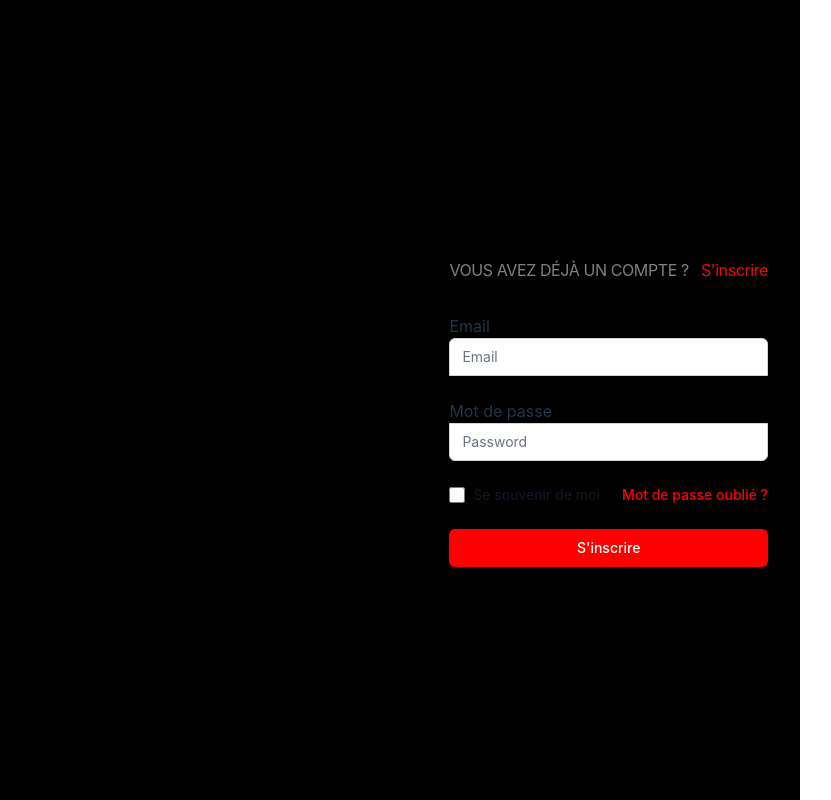
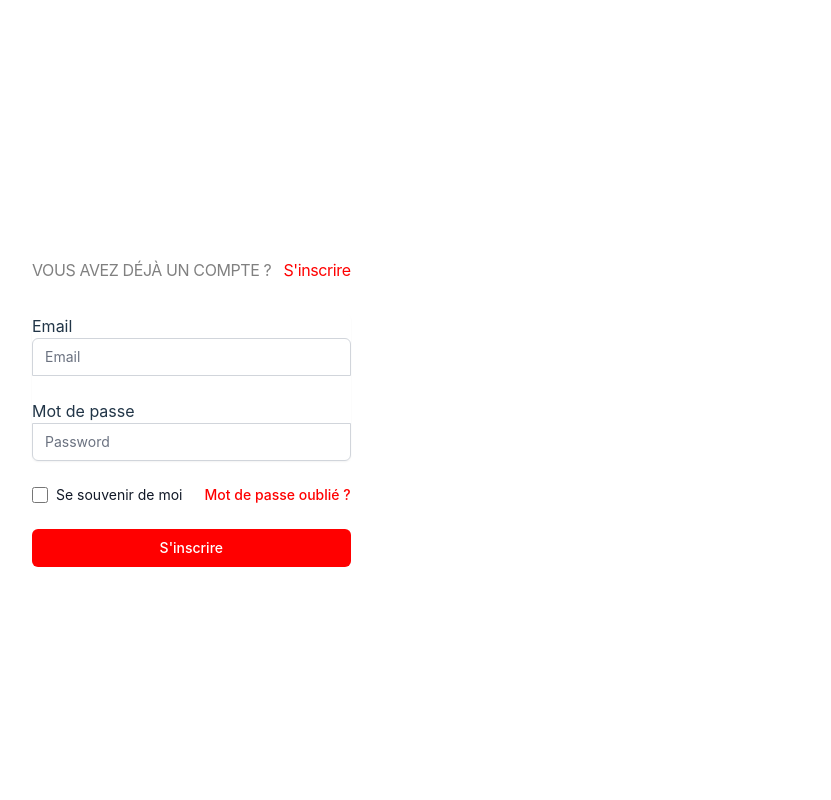
Before and after one commit to Dieumerci-M2/Saitama-minset, a React (Vite) app: page / in a window 1280 px wide. Shown: the whole page, without its empty margins (0-831 px from the left). Built offline with nearby package versions, Linux system fonts and the light colour scheme.

Commit message:
refactor:remove black background in  auth.css file

```diff
--- a/src/components/Auth.css
+++ b/src/components/Auth.css
@@ -2,7 +2,6 @@
 {
     display: flex;
     margin: auto;
-    width: 800px;
     justify-content: end;
-    background-color: black;
+
 }
--- a/src/components/Login.jsx
+++ b/src/components/Login.jsx
@@ -33,7 +33,7 @@ function Login() {
               <br />
               <div>
                 <label htmlFor="password" className="sr-only">
-                <span> Votre Mot de passe</span>
+                <span> Votre Mot de passe </span>
                 </label>
                 <span className='flex flex-start'>Mot de passe</span>
                 <input
```
